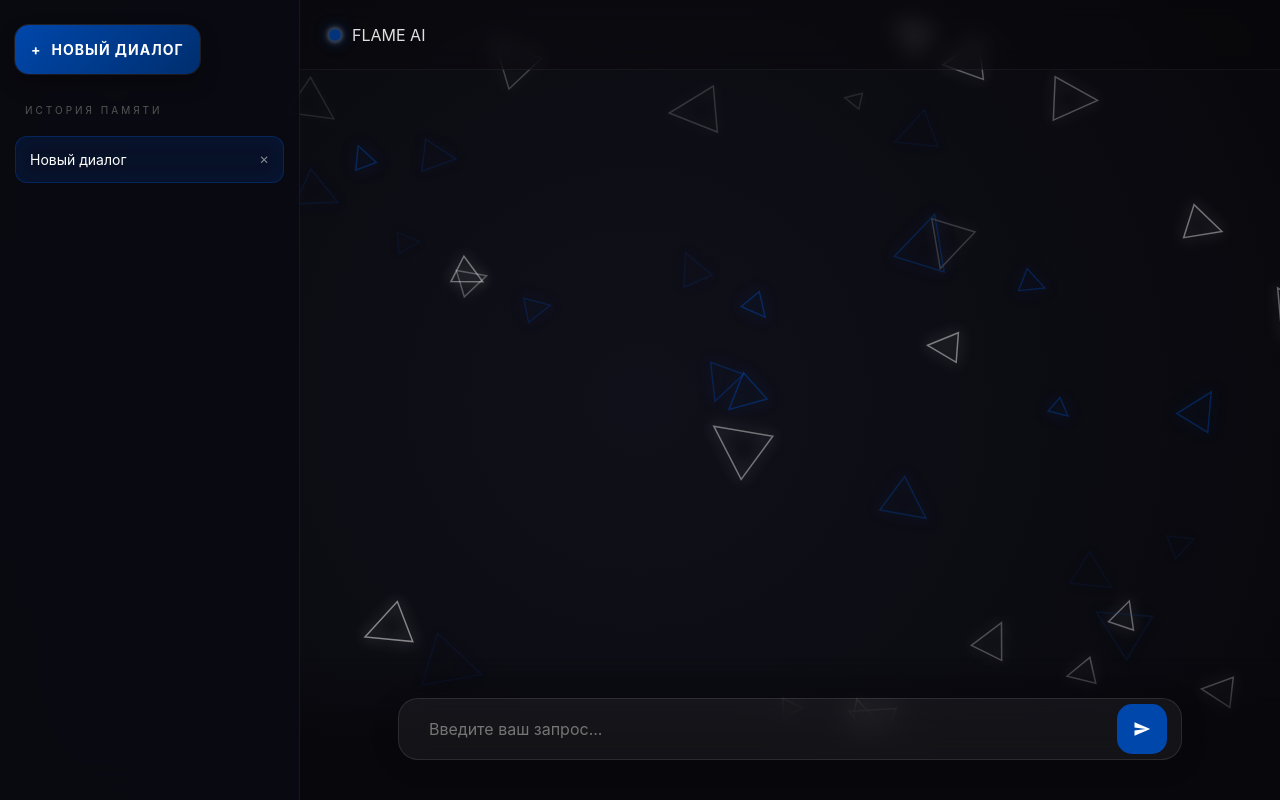
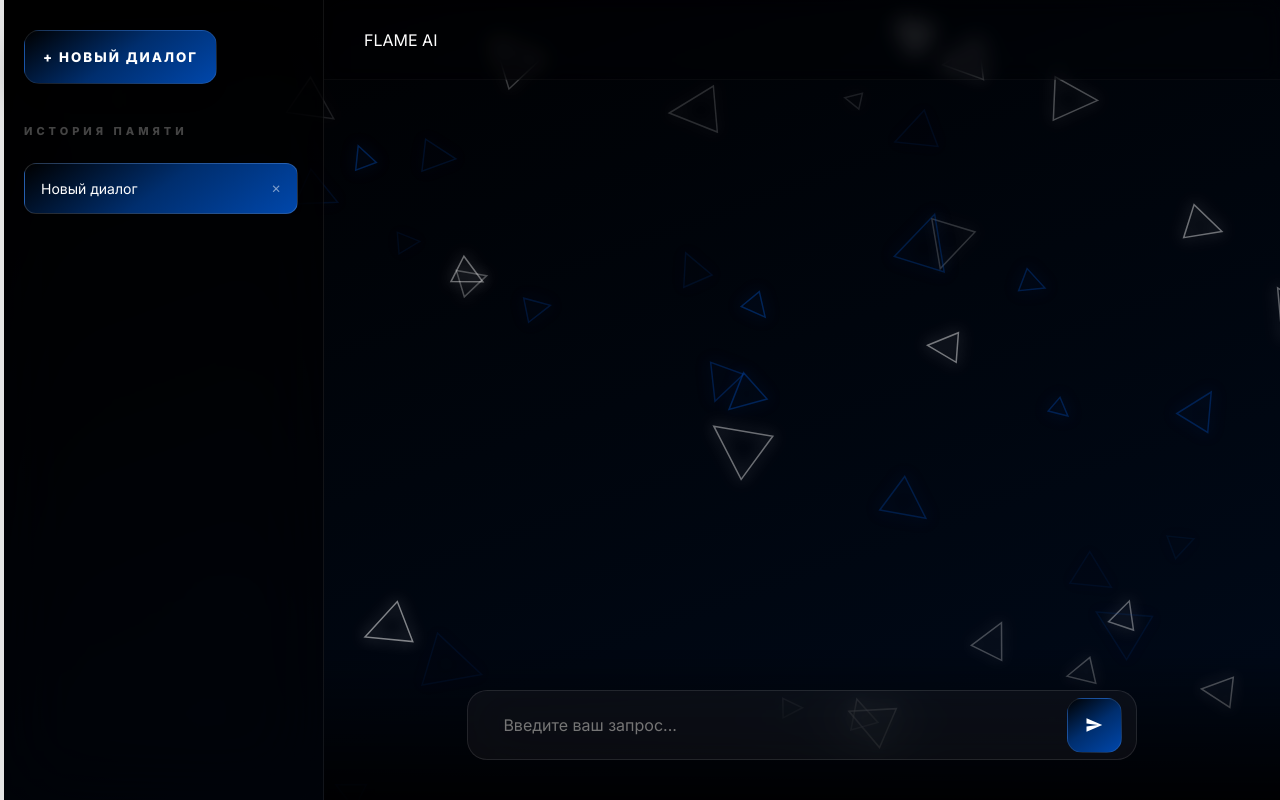
Before and after one commit to NurikJawa/FlameAI, a website: page index.html in a window 1280 px wide. Drawn offline with Linux system fonts and the light colour scheme.

Commit message:
Update style.css

```diff
--- a/style.css
+++ b/style.css
@@ -1,24 +1,30 @@
-/* --- ГЛОБАЛЬНЫЕ СТИЛИ --- */
+/* --- ГЛОБАЛЬНЫЕ ПЕРЕМЕННЫЕ И ШРИФТЫ --- */
+@import url('https://fonts.googleapis.com/css2?family=Inter:wght@300;400;600;800&display=swap');
+
+:root {
+    --bg-black: #000000;
+    --bg-blue-deep: #000a1a;
+    --accent-blue: #0047ab;
+    --accent-glow: #007bff;
+    --glass-white: rgba(255, 255, 255, 0.05);
+    --glass-blue: rgba(0, 71, 171, 0.3);
+    --text-main: #ffffff;
+    --text-muted: #888888;
+    /* Твой фирменный градиент для кнопок */
+    --rich-gradient: linear-gradient(145deg, #000000 0%, #002e6e 50%, #0047ab 100%);
+    --shadow-deep: 0 15px 35px rgba(0, 0, 0, 0.5);
+}
+
 * {
     margin: 0;
     padding: 0;
     box-sizing: border-box;
-    font-family: 'Inter', 'Segoe UI', Roboto, Helvetica, Arial, sans-serif;
-}
-
-:root {
-    --primary-blue: #0047ab;
-    --primary-glow: rgba(0, 71, 171, 0.4);
-    --bg-dark: #08080c;
-    --sidebar-bg: rgba(10, 10, 18, 0.85);
-    --glass-bg: rgba(255, 255, 255, 0.03);
-    --text-main: #e0e0e0;
-    --ai-bubble: rgba(255, 255, 255, 0.9);
-    --user-bubble: rgba(0, 71, 171, 0.75);
+    font-family: 'Inter', sans-serif;
 }
 
 body {
-    background: var(--bg-dark);
+    /* Богатый градиент фона: черный -> синий */
+    background: linear-gradient(160deg, var(--bg-black) 0%, var(--bg-blue-deep) 100%);
     color: var(--text-main);
     height: 100vh;
     width: 100vw;
@@ -27,7 +33,6 @@ body {
     position: relative;
 }
 
-/* --- ФОНОВЫЙ КАНВАС --- */
 #bg-canvas {
     position: fixed;
     top: 0;
@@ -35,71 +40,50 @@ body {
     z-index: -1;
     width: 100%;
     height: 100%;
-    background: radial-gradient(circle at center, #10101a 0%, #08080c 100%);
 }
 
-/* --- КАСТОМНЫЙ СКРОЛЛБАР --- */
-::-webkit-scrollbar {
-    width: 6px;
-}
-::-webkit-scrollbar-track {
-    background: transparent;
-}
-::-webkit-scrollbar-thumb {
-    background: rgba(255, 255, 255, 0.1);
-    border-radius: 10px;
-}
-::-webkit-scrollbar-thumb:hover {
-    background: var(--primary-blue);
-}
-
-/* --- БОКОВАЯ ПАНЕЛЬ (SIDEBAR) --- */
+/* --- САЙДБАР (SIDEBAR) --- */
 .sidebar {
-    width: 300px;
-    height: 100%;
-    background: var(--sidebar-bg);
-    backdrop-filter: blur(20px);
-    -webkit-backdrop-filter: blur(20px);
-    border-right: 1px solid rgba(255, 255, 255, 0.05);
+    width: 320px;
+    background: rgba(0, 0, 0, 0.45);
+    backdrop-filter: blur(40px);
+    -webkit-backdrop-filter: blur(40px);
+    border-right: 1px solid rgba(255, 255, 255, 0.07);
     display: flex;
     flex-direction: column;
-    padding: 25px 15px;
+    padding: 30px 20px;
     transition: all 0.4s cubic-bezier(0.4, 0, 0.2, 1);
     z-index: 1000;
 }
 
 .new-chat-btn {
-    background: linear-gradient(135deg, var(--primary-blue), #002e6e);
+    background: var(--rich-gradient);
     color: white;
-    border: none;
-    padding: 16px;
-    border-radius: 14px;
+    border: 1px solid rgba(255, 255, 255, 0.1);
+    padding: 18px;
+    border-radius: 15px;
     cursor: pointer;
-    font-weight: 700;
-    font-size: 14px;
-    letter-spacing: 1px;
-    margin-bottom: 30px;
-    display: flex;
-    align-items: center;
-    justify-content: center;
-    gap: 10px;
-    box-shadow: 0 10px 20px rgba(0, 0, 0, 0.3), 0 0 0 1px rgba(255,255,255,0.1);
-    transition: all 0.3s ease;
+    font-weight: 800;
+    text-transform: uppercase;
+    letter-spacing: 2px;
+    margin-bottom: 40px;
+    transition: 0.4s cubic-bezier(0.175, 0.885, 0.32, 1.275);
+    box-shadow: var(--shadow-deep);
 }
 
 .new-chat-btn:hover {
-    transform: translateY(-2px);
-    box-shadow: 0 15px 25px var(--primary-glow);
-    filter: brightness(1.2);
+    transform: scale(1.02) translateY(-3px);
+    box-shadow: 0 10px 30px rgba(0, 71, 171, 0.4);
+    border-color: var(--accent-glow);
 }
 
 .history-label {
-    font-size: 10px;
-    color: #555;
+    font-size: 11px;
+    color: #444;
     text-transform: uppercase;
-    letter-spacing: 3px;
-    margin-bottom: 20px;
-    padding-left: 10px;
+    letter-spacing: 4px;
+    margin-bottom: 25px;
+    font-weight: 800;
 }
 
 .chat-list {
@@ -107,133 +91,132 @@ body {
     overflow-y: auto;
     display: flex;
     flex-direction: column;
-    gap: 12px;
+    gap: 15px;
+    padding-right: 5px;
 }
 
 .chat-item {
-    padding: 14px;
-    background: var(--glass-bg);
+    padding: 16px;
+    background: rgba(255, 255, 255, 0.02);
     border-radius: 12px;
     cursor: pointer;
     font-size: 14px;
-    color: #aaa;
-    border: 1px solid rgba(255, 255, 255, 0.03);
-    transition: all 0.2s ease;
+    color: var(--text-muted);
+    border: 1px solid transparent;
+    transition: 0.3s;
     display: flex;
     justify-content: space-between;
     align-items: center;
-    position: relative;
-    overflow: hidden;
 }
 
 .chat-item:hover {
-    background: rgba(255, 255, 255, 0.07);
+    background: rgba(255, 255, 255, 0.05);
     color: #fff;
+    transform: translateX(5px);
 }
 
 .chat-item.active {
-    background: rgba(0, 71, 171, 0.15);
-    border-color: rgba(0, 71, 171, 0.4);
+    background: var(--rich-gradient);
+    border-color: rgba(255, 255, 255, 0.15);
     color: #fff;
-    box-shadow: inset 0 0 20px rgba(0, 71, 171, 0.1);
+    box-shadow: 0 5px 15px rgba(0, 0, 0, 0.4);
 }
 
-/* --- ГЛАВНЫЙ КОНТЕЙНЕР --- */
+.delete-chat {
+    opacity: 0;
+    color: #ff4d4d;
+    font-weight: bold;
+    transition: 0.3s;
+}
+
+.chat-item:hover .delete-chat {
+    opacity: 1;
+}
+
+/* --- ОКНО ЧАТА --- */
 .chat-container {
     flex: 1;
     display: flex;
     flex-direction: column;
     height: 100vh;
     position: relative;
-    z-index: 10;
 }
 
 .chat-header {
-    height: 70px;
-    padding: 0 30px;
+    height: 80px;
+    padding: 0 40px;
     display: flex;
     align-items: center;
-    justify-content: space-between;
-    background: rgba(8, 8, 12, 0.4);
+    background: rgba(0, 0, 0, 0.15);
     backdrop-filter: blur(10px);
-    border-bottom: 1px solid rgba(255, 255, 255, 0.05);
+    border-bottom: 1px solid rgba(255, 255, 255, 0.03);
 }
 
-.status-group {
-    display: flex;
-    align-items: center;
-    gap: 12px;
-}
-
-.status-dot {
-    width: 10px;
-    height: 10px;
-    background: var(--primary-blue);
-    border-radius: 50%;
-    box-shadow: 0 0 15px var(--primary-blue), 0 0 5px #fff;
-    animation: pulse 2s infinite;
-}
-
-@keyframes pulse {
-    0% { transform: scale(1); opacity: 1; }
-    50% { transform: scale(1.2); opacity: 0.7; }
-    100% { transform: scale(1); opacity: 1; }
-}
-
-/* --- ОБЛАСТЬ СООБЩЕНИЙ --- */
 #chat-messages {
     flex: 1;
     overflow-y: auto;
-    padding: 40px 10%;
+    padding: 50px 15%;
     display: flex;
     flex-direction: column;
-    gap: 25px;
+    gap: 35px;
     scroll-behavior: smooth;
 }
 
+/* --- СООБЩЕНИЯ (GLASSMORPHISM) --- */
 .message {
-    max-width: 80%;
-    padding: 18px 24px;
-    border-radius: 22px;
+    max-width: 70%;
+    padding: 22px 28px;
+    border-radius: 25px;
     font-size: 16px;
-    line-height: 1.6;
+    line-height: 1.7;
     position: relative;
-    animation: messageSlideIn 0.5s cubic-bezier(0.18, 0.89, 0.32, 1.28) forwards;
-    backdrop-filter: blur(12px);
-    -webkit-backdrop-filter: blur(12px);
+    backdrop-filter: blur(25px);
+    -webkit-backdrop-filter: blur(25px);
+    animation: messageIn 0.5s cubic-bezier(0.2, 0.8, 0.2, 1) forwards;
 }
 
-@keyframes messageSlideIn {
-    from { opacity: 0; transform: translateY(30px) scale(0.9); }
-    to { opacity: 1; transform: translateY(0) scale(1); }
+@keyframes messageIn {
+    from { opacity: 0; transform: translateY(30px); }
+    to { opacity: 1; transform: translateY(0); }
 }
 
+/* Твои сообщения: Богатый синий градиент + Прозрачность */
 .user-message {
     align-self: flex-end;
-    background: var(--user-bubble);
-    color: #fff;
-    border-bottom-right-radius: 4px;
-    border: 1px solid rgba(255, 255, 255, 0.1);
-    box-shadow: 0 10px 30px rgba(0, 0, 0, 0.2);
+    background: rgba(0, 46, 110, 0.4); /* Прозрачный темно-синий */
+    color: #ffffff; /* Текст НЕ прозрачный */
+    border: 1px solid rgba(0, 123, 255, 0.2);
+    border-bottom-right-radius: 5px;
+    box-shadow: 0 10px 40px rgba(0, 0, 0, 0.3);
 }
 
+/* FlameAI сообщения: Прозрачный белый шелк */
 .ai-message {
     align-self: flex-start;
-    background: var(--ai-bubble);
-    color: #08080c;
-    border-bottom-left-radius: 4px;
+    background: rgba(255, 255, 255, 0.08); /* Прозрачный белый */
+    color: #ffffff; /* Текст НЕ прозрачный */
+    border: 1px solid rgba(255, 255, 255, 0.05);
+    border-bottom-left-radius: 5px;
     box-shadow: 0 10px 40px rgba(0, 0, 0, 0.4);
-    font-weight: 500;
+}
+
+/* Индикатор печатания */
+.typing-indicator {
+    font-style: italic;
+    font-size: 13px;
+    color: var(--accent-glow);
+    margin-bottom: 20px;
+    display: none;
 }
 
 /* --- ВВОД СООБЩЕНИЯ --- */
 .input-area {
-    padding: 40px 10%;
-    background: linear-gradient(to top, var(--bg-dark) 40%, transparent);
+    padding: 40px 15%;
+    background: linear-gradient(to top, rgba(0,0,0,0.9), transparent);
 }
 
 .input-wrapper {
-    max-width: 1000px;
+    max-width: 1100px;
     margin: 0 auto;
     position: relative;
     display: flex;
@@ -242,68 +225,54 @@ body {
 
 #user-input {
     width: 100%;
-    background: rgba(255, 255, 255, 0.05);
-    backdrop-filter: blur(15px);
+    background: rgba(255, 255, 255, 0.04);
+    backdrop-filter: blur(30px);
     border: 1px solid rgba(255, 255, 255, 0.1);
     border-radius: 20px;
-    padding: 20px 80px 20px 30px;
+    padding: 24px 90px 24px 35px;
     color: white;
     font-size: 16px;
     outline: none;
-    transition: all 0.3s ease;
-    box-shadow: 0 4px 30px rgba(0, 0, 0, 0.1);
+    transition: 0.4s;
 }
 
 #user-input:focus {
+    border-color: var(--accent-glow);
     background: rgba(255, 255, 255, 0.08);
-    border-color: var(--primary-blue);
-    box-shadow: 0 0 20px rgba(0, 71, 171, 0.2);
+    box-shadow: 0 0 30px rgba(0, 71, 171, 0.3);
 }
 
 #send-btn {
     position: absolute;
     right: 15px;
-    background: var(--primary-blue);
-    border: none;
-    width: 50px;
-    height: 50px;
+    background: var(--rich-gradient);
+    border: 1px solid rgba(255, 255, 255, 0.1);
+    width: 55px;
+    height: 55px;
     border-radius: 15px;
     color: white;
     cursor: pointer;
     display: flex;
     align-items: center;
     justify-content: center;
-    transition: all 0.3s cubic-bezier(0.175, 0.885, 0.32, 1.275);
+    transition: 0.4s cubic-bezier(0.68, -0.55, 0.265, 1.55);
 }
 
 #send-btn:hover {
     transform: scale(1.1) rotate(-5deg);
-    background: #0056d6;
-    box-shadow: 0 0 20px var(--primary-blue);
+    box-shadow: 0 0 25px var(--accent-blue);
 }
 
-/* --- МОБИЛЬНОЕ МЕНЮ --- */
-.menu-toggle {
-    display: none;
-    background: transparent;
-    border: none;
-    color: white;
-    font-size: 24px;
-    cursor: pointer;
-    margin-right: 15px;
+/* СКРОЛЛБАР */
+::-webkit-scrollbar { width: 5px; }
+::-webkit-scrollbar-track { background: transparent; }
+::-webkit-scrollbar-thumb { background: rgba(255,255,255,0.1); border-radius: 10px; }
+::-webkit-scrollbar-thumb:hover { background: var(--accent-glow); }
+
+/* АДАПТИВ */
+@media (max-width: 1024px) {
+    #chat-messages { padding: 30px 8%; }
+    .input-area { padding: 30px 8%; }
+    .sidebar { position: fixed; left: -100%; width: 85%; z-index: 2000; }
+    .sidebar.active { left: 0; }
 }
-
-@media (max-width: 900px) {
-    #chat-messages { padding: 20px 5%; }
-    .input-area { padding: 20px 5%; }
-    .sidebar {
-        position: fixed;
-        left: -100%;
-        top: 0;
-        bottom: 0;
-        width: 85%;
-        z-index: 2000;
-    }
-    .sidebar.active { left: 0; }
-    .menu-toggle { display: block; }
-}
```
